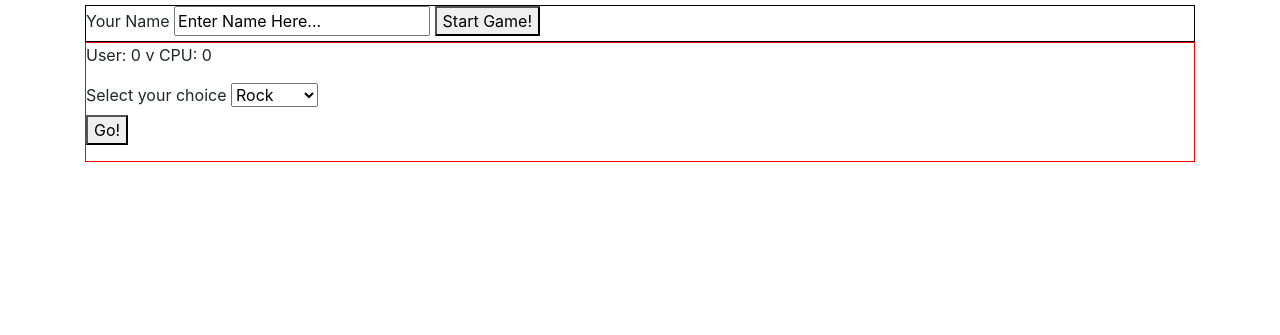
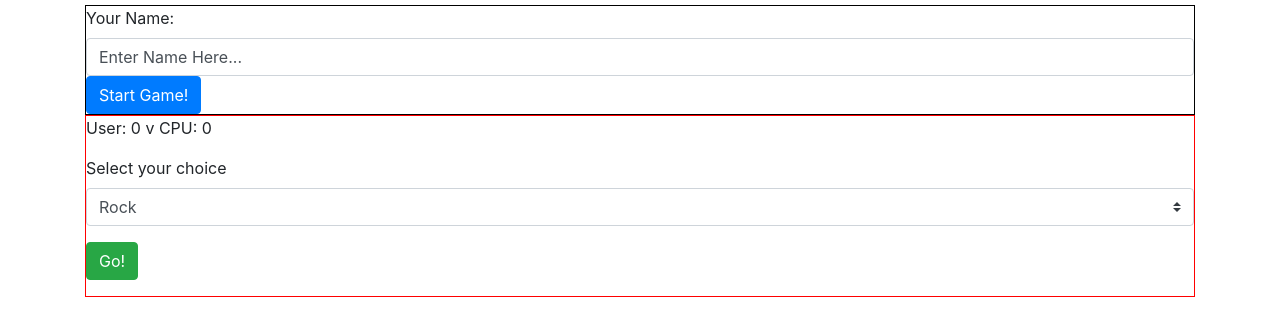
Before and after one commit to IT3049C-Students/3-rock-paper-scissors-IanHegarty, a plain HTML site: page index.html in a window 1280 px wide. Shown: the part 51-386 px from the top of the page. Drawn offline with Linux system fonts and the light colour scheme.

Commit message:
Added some styling in css and bootstrap classes

```diff
--- a/index.html
+++ b/index.html
@@ -17,9 +17,9 @@
         <div id="welcome-screen">
             <form id="name-form">
                 <div>
-                    <label for="username">Your Name</label>
-                    <input id="username" name="username" value="Enter Name Here...">
-                    <button id="start-game-button">Start Game!</button>
+                    <label for="username">Your Name:</label>
+                    <input id="username" name="username" value="Enter Name Here..." class="form-control">
+                    <button id="start-game-button" class="btn btn-primary">Start Game!</button>
                 </div>
             </form>
         </div>
@@ -27,15 +27,15 @@
             <div id="score-tally">
                 <p id="score">User: 0 v CPU: 0</p>
                 <form id="game-form">
-                    <div>
+                    <div class="form-group">
                         <label for="user-selection">Select your choice</label>
-                        <select id="user-selection" name="user-selection">
+                        <select id="user-selection" name="user-selection" class="custom-select">
                             <option>Rock</option>
                             <option>Paper</option>
                             <option>Scissors</option>
                         </select>
                     </div>
-                    <button id="go-button">Go!</button>
+                    <button id="go-button" class="btn btn-success">Go!</button>
                 </form>
                 <p id="game-history"></p>
             </div>
```
